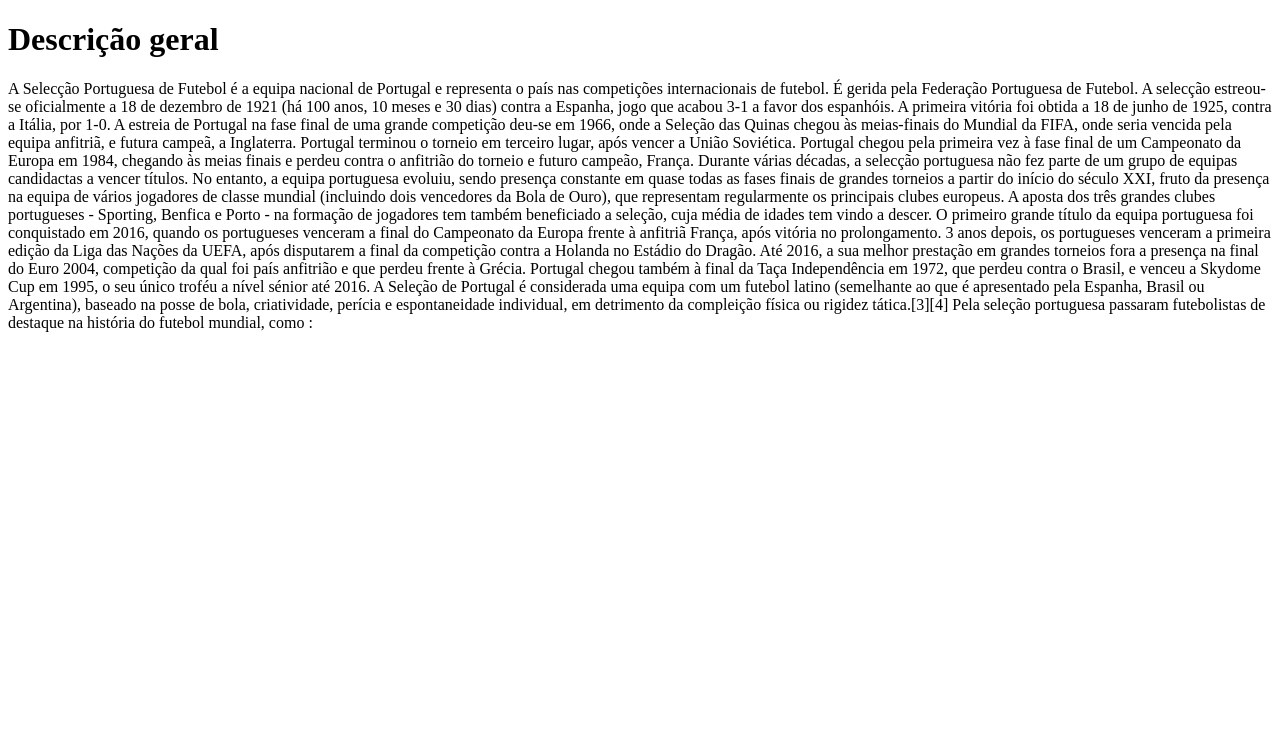
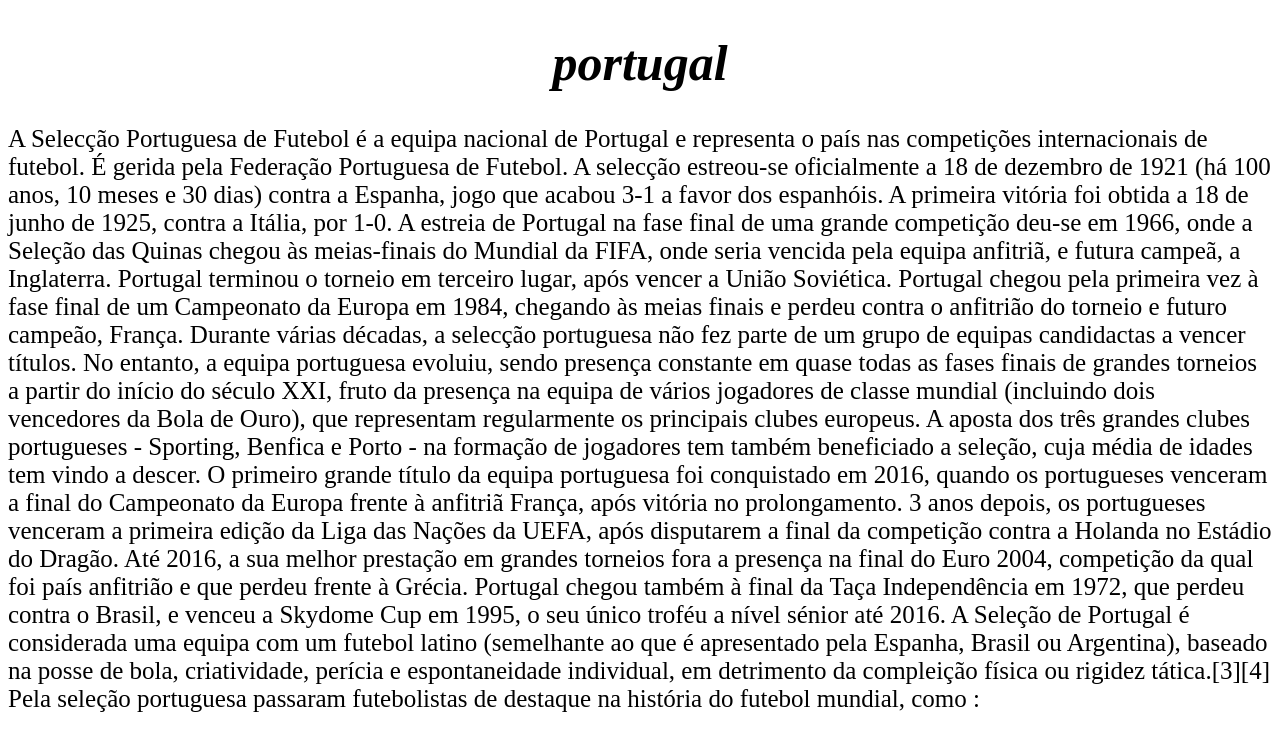
Before and after one commit to nocyam67/deasafio_portugal, a plain HTML site: page index.html in a window 1280 px wide. Drawn offline with Linux system fonts and the light colour scheme.

Commit message:
nova atualização css

```diff
--- a/index.html
+++ b/index.html
@@ -5,13 +5,14 @@
     <meta http-equiv="X-UA-Compatible" content="IE=edge">
     <meta name="viewport" content="width=device-width, initial-scale=1.0">
     <title>seleção portugal</title>
+    <link rel="stylesheet" href="main.css">
 </head>
     <script>
         alert("BEM VINDO A SELEÇÃO A")
     </script>
-    <h1>Descrição geral</h1>
+    <h1 id="titulo">portugal</h1>
     <div>
-    <p>
+    <p id="paragrafo">
             A Selecção Portuguesa de Futebol é a equipa nacional de Portugal e representa o país nas competições internacionais de futebol. É gerida pela Federação Portuguesa de Futebol.
 
 A selecção estreou-se oficialmente a 18 de dezembro de 1921 (há 100 anos, 10 meses e 30 dias) contra a Espanha, jogo que acabou 3-1 a favor dos espanhóis. A primeira vitória foi obtida a 18 de junho de 1925, contra a Itália, por 1-0. A estreia de Portugal na fase final de uma grande competição deu-se em 1966, onde a Seleção das Quinas chegou às meias-finais do Mundial da FIFA, onde seria vencida pela equipa anfitriã, e futura campeã, a Inglaterra. Portugal terminou o torneio em terceiro lugar, após vencer a União Soviética.
--- a/main.css
+++ b/main.css
@@ -1 +1,9 @@
-text-align:center
+#titulo{
+    font-size: 50px;
+    font-style: oblique;
+    text-align: center;
+}
+#paragrafo{
+   font-size: 25px;
+   font-style: unset;
+}
```
